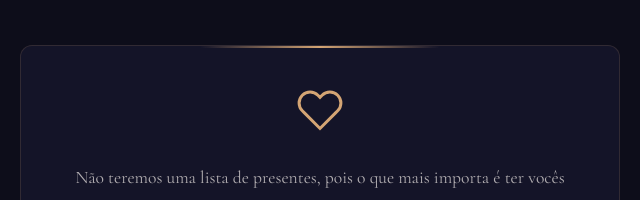
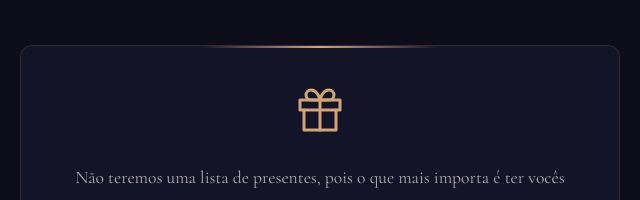
Before and after one commit to Math-benites/CASAMENTO, a website: page public/index.html in a window 1280 px wide. Shown: the part 2571-2771 px from the top of the page, 320-960 px from the left. Drawn offline with nearby package versions, Linux system fonts and the light colour scheme; a web font is replaced by a local one.

Commit message:
Alterado ícone de coração para um ícone de presente

```diff
--- a/public/index.html
+++ b/public/index.html
@@ -206,8 +206,12 @@
       <div class="fade-up" style="max-width: 800px; margin: 0 auto;">
         <div class="detail-card" style="padding: 40px; border-radius: 12px; position: relative;">
           <div class="detail-icon" style="margin-bottom: 20px;">
-            <svg width="48" height="48" viewBox="0 0 24 24" fill="none" stroke="currentColor" stroke-width="1.5">
-              <path d="M20.84 4.61a5.5 5.5 0 0 0-7.78 0L12 5.67l-1.06-1.06a5.5 5.5 0 0 0-7.78 7.78l1.06 1.06L12 21.23l7.78-7.78 1.06-1.06a5.5 5.5 0 0 0 0-7.78z" />
+            <svg width="48" height="48" viewBox="0 0 24 24" fill="none" stroke="currentColor" stroke-width="1.5" stroke-linecap="round" stroke-linejoin="round">
+              <polyline points="20 12 20 22 4 22 4 12"></polyline>
+              <rect x="2" y="7" width="20" height="5"></rect>
+              <line x1="12" y1="22" x2="12" y2="7"></line>
+              <path d="M12 7H7.5a2.5 2.5 0 0 1 0-5C11 2 12 7 12 7z"></path>
+              <path d="M12 7h4.5a2.5 2.5 0 0 0 0-5C13 2 12 7 12 7z"></path>
             </svg>
           </div>
           <p class="detail-text" style="font-size: 1.1rem; line-height: 1.8; margin-bottom: 0;">
```
